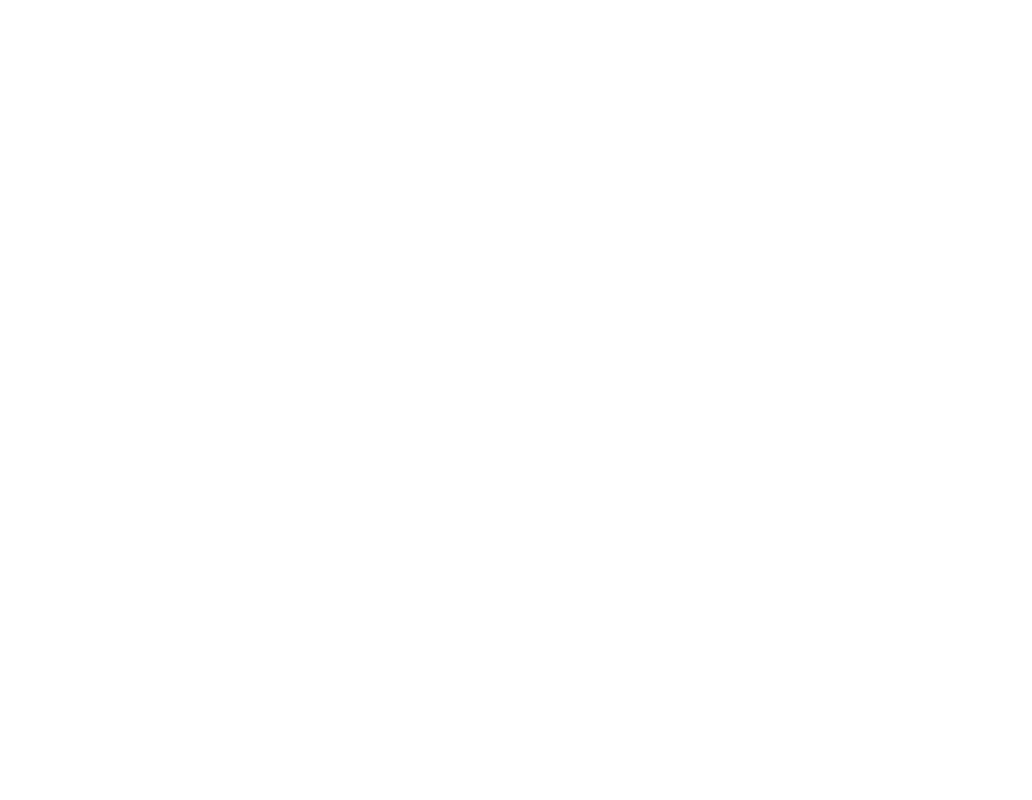
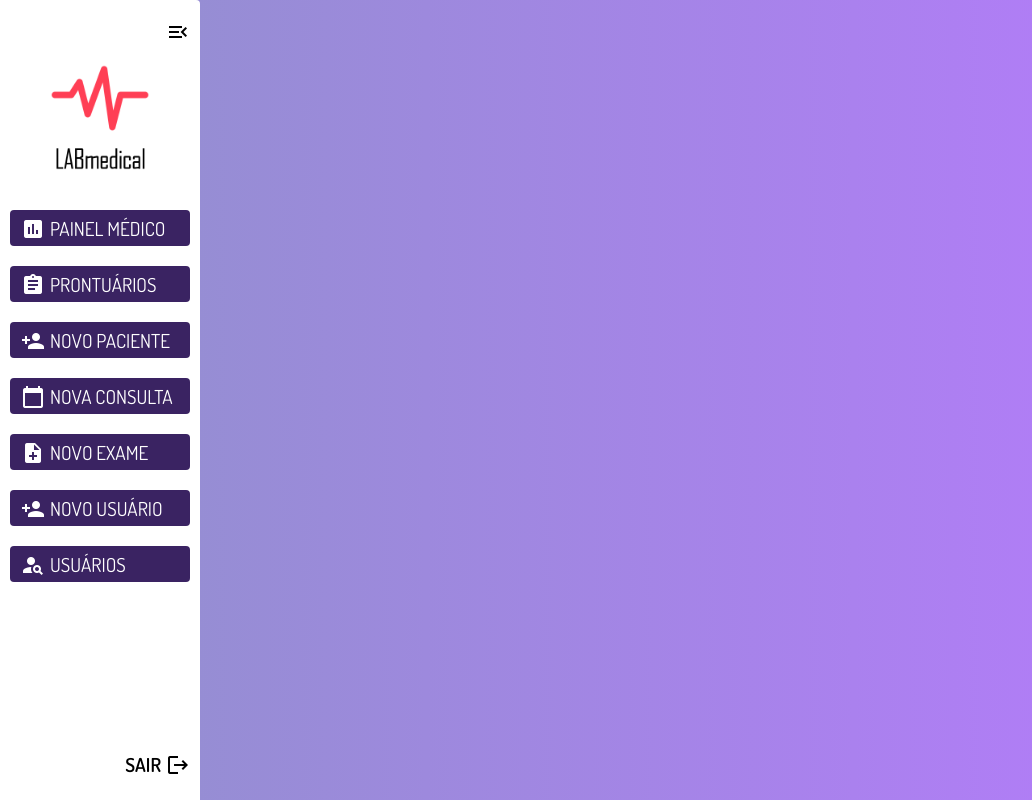
Before and after one commit to FullStack-Health/M3P-FrontEnd-Squad3, an Angular app: page /testesidebarmenu in a window 1280 px wide. Before the commit this address led to /. Shown: the whole page, without its empty margins (0-1032 px from the left). Built offline with nearby package versions, Linux system fonts and the light colour scheme.

Commit message:
cria sidebar-menu
- implementado menu com opções de navegação

- opções de sair (voltar para tela de login) e recolher menu (lógica para recolher menu ainda não implementada)

```diff
--- a/src/app/app.routes.ts
+++ b/src/app/app.routes.ts
@@ -1,6 +1,8 @@
 import { Routes } from '@angular/router';
 import { LoginComponent } from './pages/login/login.component';
+import { SidebarMenuComponent } from './shared/components/sidebar-menu/sidebar-menu.component';
 
 export const routes: Routes = [
     { path: '', component: LoginComponent },
+    { path: 'testesidebarmenu', component: SidebarMenuComponent },
 ];
--- /dev/null
+++ b/src/app/shared/components/sidebar-menu/sidebar-menu.component.html
@@ -0,0 +1,63 @@
+<div class="sidenav-container1">
+    <!-- <div class="sidenav1" mode="side" [(opened)]="showSidebar"> -->
+    <div class="sidenav1">
+
+      <i class="material-icons" id="menu-close">menu_open</i>
+      <img src="../../../../assets/images/logo-labmedical.png" alt="Logomarca" id="logo-sidebar">
+
+        <div class="general-menu">
+            <div class="group-menu">
+
+                <button class="menu-button" [routerLink]="['/home']">
+                    <!-- <mat-icon>assessment</mat-icon> -->
+                    <i class="material-icons">assessment</i>
+                    <!-- <span class="material-symbols-outlined">health_metrics</span> -->
+                    <span id="btn-text">PAINEL MÉDICO</span>
+                </button>
+
+                <button class="menu-button" [routerLink]="['/lista-prontuarios']">
+                    <!-- <mat-icon>assignment</mat-icon> -->
+                    <i class="material-icons">assignment</i>
+                    <span id="btn-text">PRONTUÁRIOS</span>
+                </button>
+
+                <button class="menu-button" [routerLink]="['/registro-paciente']">
+                    <!-- <mat-icon>person_add</mat-icon> -->
+                    <i class="material-icons">person_add</i>
+                    <span id="btn-text">NOVO PACIENTE</span>
+                </button>
+
+                <button class="menu-button" [routerLink]="['/registro-consulta']">
+                    <!-- <mat-icon>calendar_today</mat-icon> -->
+                    <i class="material-icons">calendar_today</i>
+                    <span id="btn-text">NOVA CONSULTA</span>
+                </button>
+
+                <button class="menu-button" [routerLink]="['/registro-exame']">
+                    <!-- <mat-icon>note_add</mat-icon> -->
+                    <i class="material-icons">note_add</i>
+                    <span id="btn-text">NOVO EXAME</span>
+                </button>
+
+                <button class="menu-button" [routerLink]="['/registro-usuario']">
+                    <!-- <mat-icon>account_circle</mat-icon> -->
+                    <i class="material-icons">person_add</i>
+                    <span id="btn-text">NOVO USUÁRIO</span>
+                </button>
+
+                <button class="menu-button" [routerLink]="['/lista-usuarios']">
+                    <!-- <mat-icon>account_circle</mat-icon> -->
+                    <i class="material-icons">person_search</i>
+                    <span id="btn-text">USUÁRIOS</span>
+                </button>
+
+            </div>
+        </div>
+
+        <div id="exit" (click)="cleanLoggedUser()">
+            <p>SAIR</p>
+            <i class="material-icons">logout</i>
+        </div>
+
+    </div>
+</div>
--- /dev/null
+++ b/src/app/shared/components/sidebar-menu/sidebar-menu.component.scss
@@ -0,0 +1,122 @@
+@import '../../../../assets/styles/variables';
+
+.sidenav-container1 {
+  height: 100vh;
+}
+
+.sidenav1 {
+  display: flex;
+  flex-direction: column;
+  overflow-y: auto;
+  background: $colorBackgroundSidebarMenu;
+  height: 100vh;
+  width: auto;
+  position: fixed;
+  padding-top: 15px;
+  border-color: $colorBackgroundSidebarMenu;
+  border-top-right-radius: 4px;
+  border-bottom-right-radius: 4px;
+}
+
+.general-menu {
+  flex-grow: 1;
+}
+
+#logo-sidebar {
+    display: block;
+    margin: auto;
+    width: 100px;
+    margin-bottom: 40px;
+}
+
+.group-menu {
+    display: flex;
+    flex-direction: column;
+}
+
+button {
+    background: $colorButton;
+    border: none;
+    margin-right: 10px;
+    margin-left: 10px;
+    margin-bottom: 20px;
+    width: 180px;
+    height: 36px;
+    display: flex;
+    justify-content: flex-start;
+    color: $colorFontButton;
+    padding-top: 2px;
+    border-radius: 4px;
+    cursor: pointer;
+}
+
+button:hover {
+  background: $colorHover;
+  color: $colorFontButtonHover;
+}
+
+#btn-text:hover {
+  font-weight: 500;
+}
+
+button:hover .material-icons, button:hover .material-symbols-outlined {
+  color: $colorHoverIcon;
+}
+
+.material-icons, .material-symbols-outlined {
+    margin-left: 5px;
+    display: flex;
+    justify-content: flex-start;
+    margin-top: 5px;
+    color: $colorIcon;
+  }
+
+  #btn-text {
+    font-size: 1.2em;
+    margin-left: 5px;
+    margin-top: 3px;
+    padding-top: 3px;
+    font-family: "Dosis", sans-serif;
+    font-weight: 400;
+  }
+
+#exit {
+    display: flex;
+    justify-content: right;
+    margin-right: 10px;
+    cursor: pointer;
+    margin-bottom: 20px;
+}
+
+#exit .material-icons{
+    margin-left: 5px;
+    display: flex;
+    margin-top: 5px;
+    color: $colorIconOutsideMenu;
+}
+
+#exit p {
+    font-size: 1.2em;
+    margin-left: 5px;
+    margin-top: 3px;
+    padding-top: 3px;
+    font-family: "Dosis", sans-serif;
+    font-weight: 600;
+}
+
+#exit:hover p, #exit:hover .material-icons {
+    color: $colorHover;
+}
+
+#menu-close {
+    color: $colorIconOutsideMenu;
+    margin-bottom: 20px;
+    display: flex;
+    justify-content: right;
+    margin-right: 10px;
+    cursor: pointer;
+}
+
+#menu-close:hover {
+    color: $colorHover;
+}
--- /dev/null
+++ b/src/app/shared/components/sidebar-menu/sidebar-menu.component.ts
@@ -0,0 +1,21 @@
+import { Component } from '@angular/core';
+import { Router, RouterLink } from '@angular/router';
+
+@Component({
+  selector: 'app-sidebar-menu',
+  standalone: true,
+  imports: [RouterLink],
+  templateUrl: './sidebar-menu.component.html',
+  styleUrl: './sidebar-menu.component.scss'
+})
+export class SidebarMenuComponent {
+  showSidebar: boolean | undefined;
+
+  constructor(private router: Router) { }
+
+  cleanLoggedUser() {
+    sessionStorage.setItem('jwtToken', '');
+    this.router.navigate(['']);
+  }
+
+}
--- a/src/assets/styles/_variables.scss
+++ b/src/assets/styles/_variables.scss
@@ -40,7 +40,15 @@
 $colorFontBtnEditPatCard: $black;
 $colorBtnSaveFormValid: $green;
 
+// icons
+$colorIcon: $white;
+$colorHoverIcon: $black;
+$colorIconOutsideMenu: $black;
+$colorHoverExitIcon: $redBrand;
+
 // PAGES
+
+$colorPageBackground: $purplePinkGradient;
 
 // login
 $colorFontClearLogin: rgba($white, 0.747);
@@ -63,3 +71,10 @@
 $colorBackgroundDialog: $darkPurple;
 $colorBorderDialog: $redBrand;
 $colorFontDialog: $white;
+
+// sidebar menu
+$colorBackgroundSidebarMenu: $white;
+$colorBorderSidebarMenu: $transparent;
+
+// toolbar
+$colorBackgroundToolbar: $white;
--- a/src/styles.scss
+++ b/src/styles.scss
@@ -1 +1,5 @@
-/* You can add global styles to this file, and also import other style files */
+@import '../src/assets/styles/variables';
+
+body {
+    background: $colorPageBackground;
+  }
```
Also changed, not shown: 1 other file (tests, documents, lock files or other folders).
